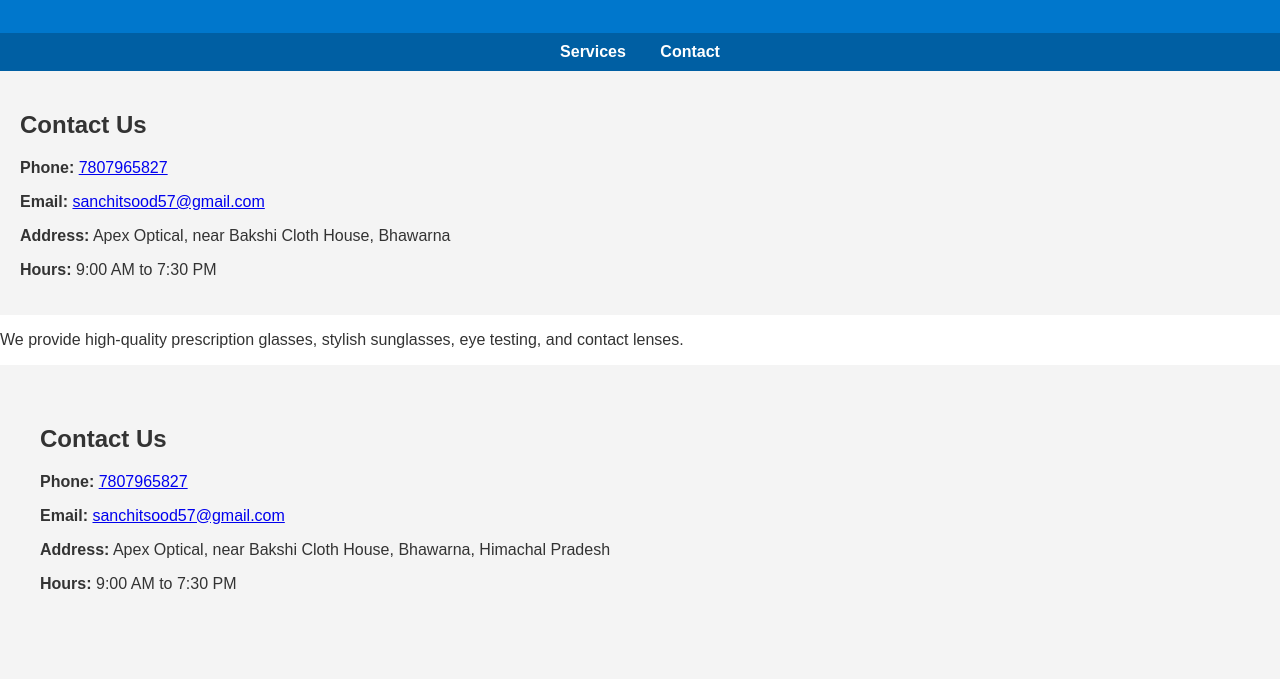
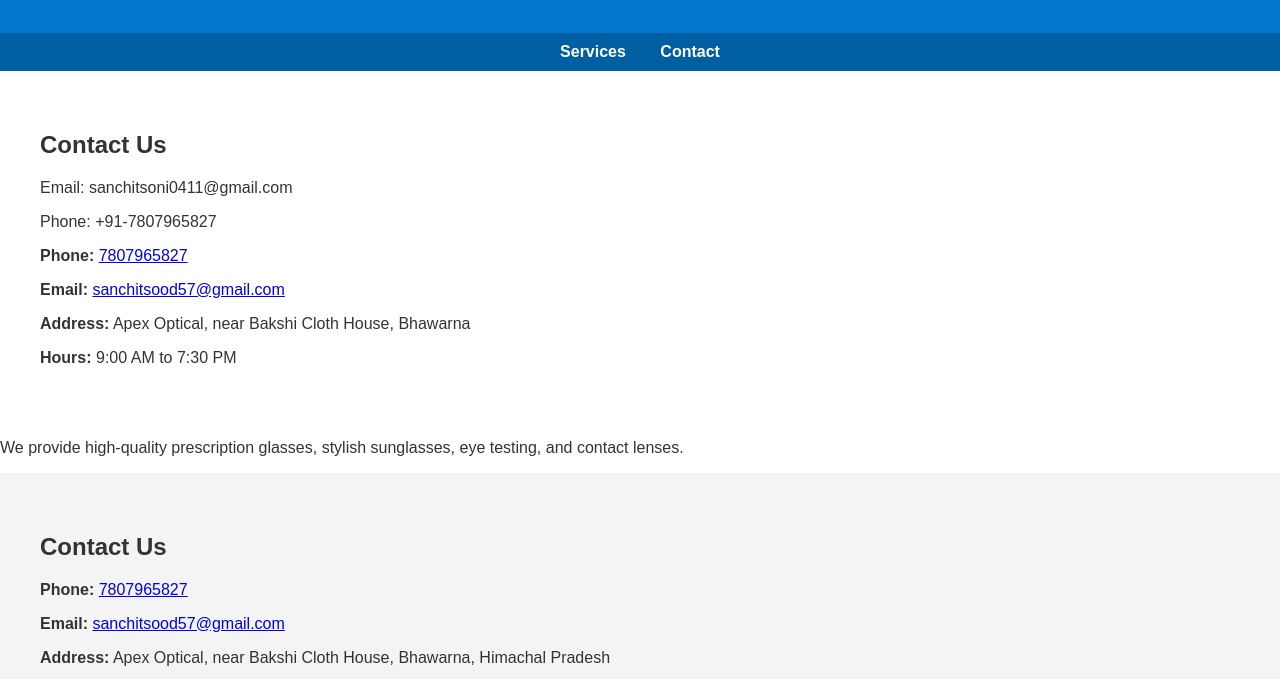
Before and after one commit to Apexoptical1/Apex-optical-business-, a plain HTML site: page index_apex_updated.html in a window 1280 px wide. Shown: the part 121-800 px from the top of the page. Drawn offline with Linux system fonts and the light colour scheme.

Commit message:
Update index_apex_updated.html

```diff
--- a/index_apex_updated.html
+++ b/index_apex_updated.html
@@ -53,8 +53,11 @@
     <a href="#contact">Contact</a>
   </nav>
 
-  <section id="contact" style="background-color: #f4f4f4; padding: 20px;">
+  <section id="contact" <section id="contact">
   <h2>Contact Us</h2>
+  <p>Email: sanchitsoni0411@gmail.com</p>
+  <p>Phone: +91-7807965827</p>
+
   <p><strong>Phone:</strong> <a href="tel:7807965827">7807965827</a></p>
   <p><strong>Email:</strong> <a href="mailto:sanchitsood57@gmail.com">sanchitsood57@gmail.com</a></p>
   <p><strong>Address:</strong> Apex Optical, near Bakshi Cloth House, Bhawarna</p>
```
